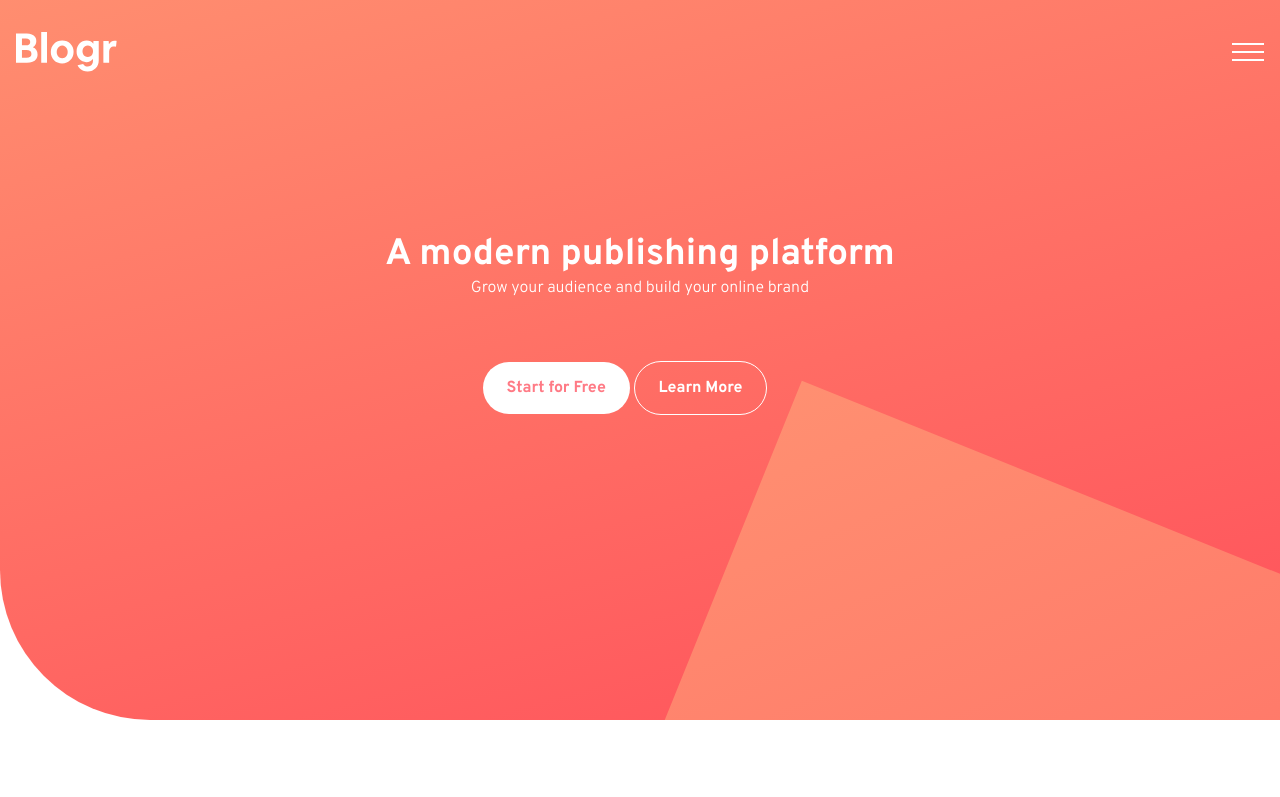
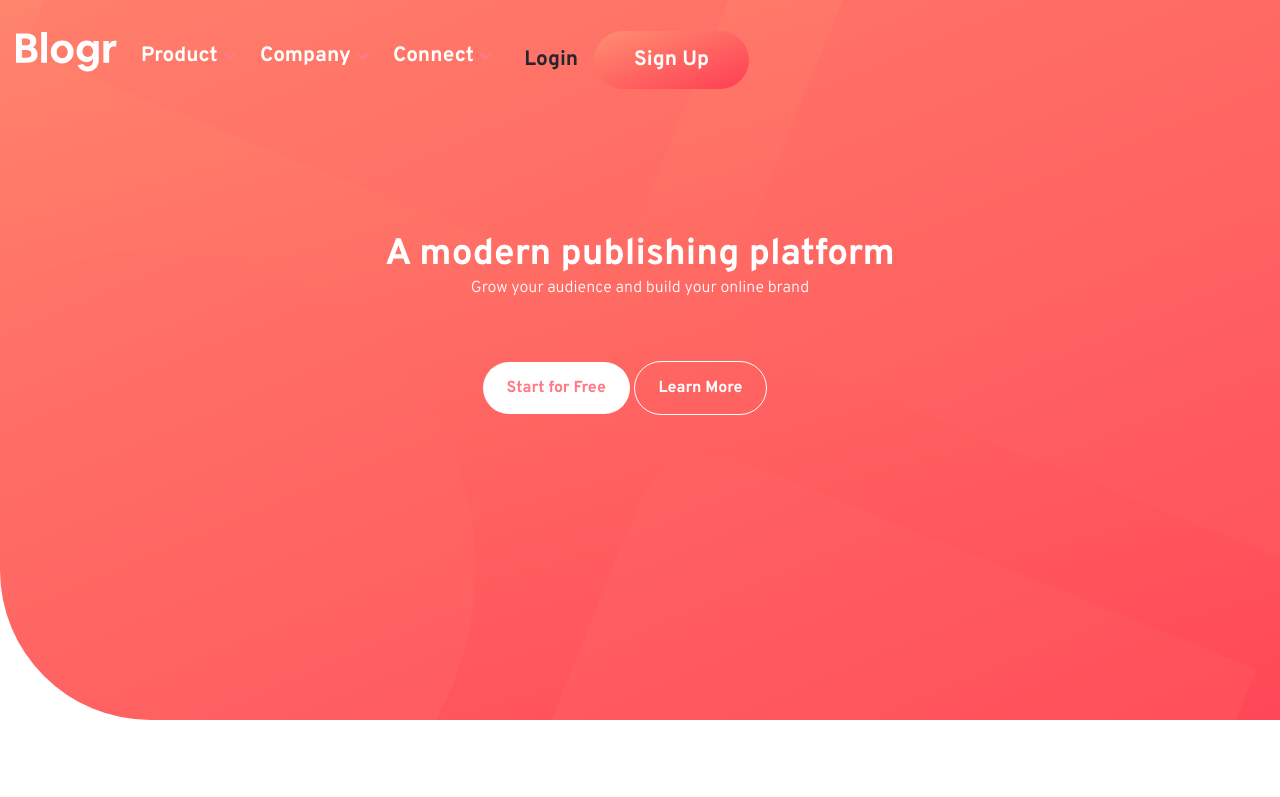
Before and after one commit to ardianreshani/FrontEndMentorChallenges, a plain HTML site: page 06 -blogr-landing-page/index.html in a window 1280 px wide. Shown: the top 797 px of the page. Drawn offline with Linux system fonts and the light colour scheme.

Commit message:
desktop style

```diff
--- a/06 -blogr-landing-page/style.css
+++ b/06 -blogr-landing-page/style.css
@@ -290,3 +290,47 @@ footer {
 .connect h2 {
   padding-bottom: 1rem;
 }
+
+@media only screen and (min-width: 786px) {
+  body {
+    overflow-x: hidden;
+  }
+  .header {
+    display: flex;
+    background-position: center center;
+  }
+  nav {
+    display: flex;
+    justify-content: flex-end !important;
+    align-items: center;
+    width: 100%;
+  }
+  .menu {
+    flex-direction: row;
+    align-items: center !important;
+    clip-path: circle(100% at 50% 50%) !important;
+    background: transparent;
+    position: unset;
+    box-shadow: unset;
+    height: unset;
+    margin: 0;
+    padding: 0;
+  }
+  .dropbtn {
+    color: white;
+  }
+  .menu-btns {
+    border-top: unset;
+    flex-direction: row;
+    padding: 0;
+    margin: 0;
+    width: unset;
+  }
+  .menu-btns a {
+    margin-left: 1rem;
+  }
+  .active,
+  .menu-btn {
+    display: none;
+  }
+}
```
Also changed, not shown: 06 -blogr-landing-page/index.html (+1 -1 lines).
